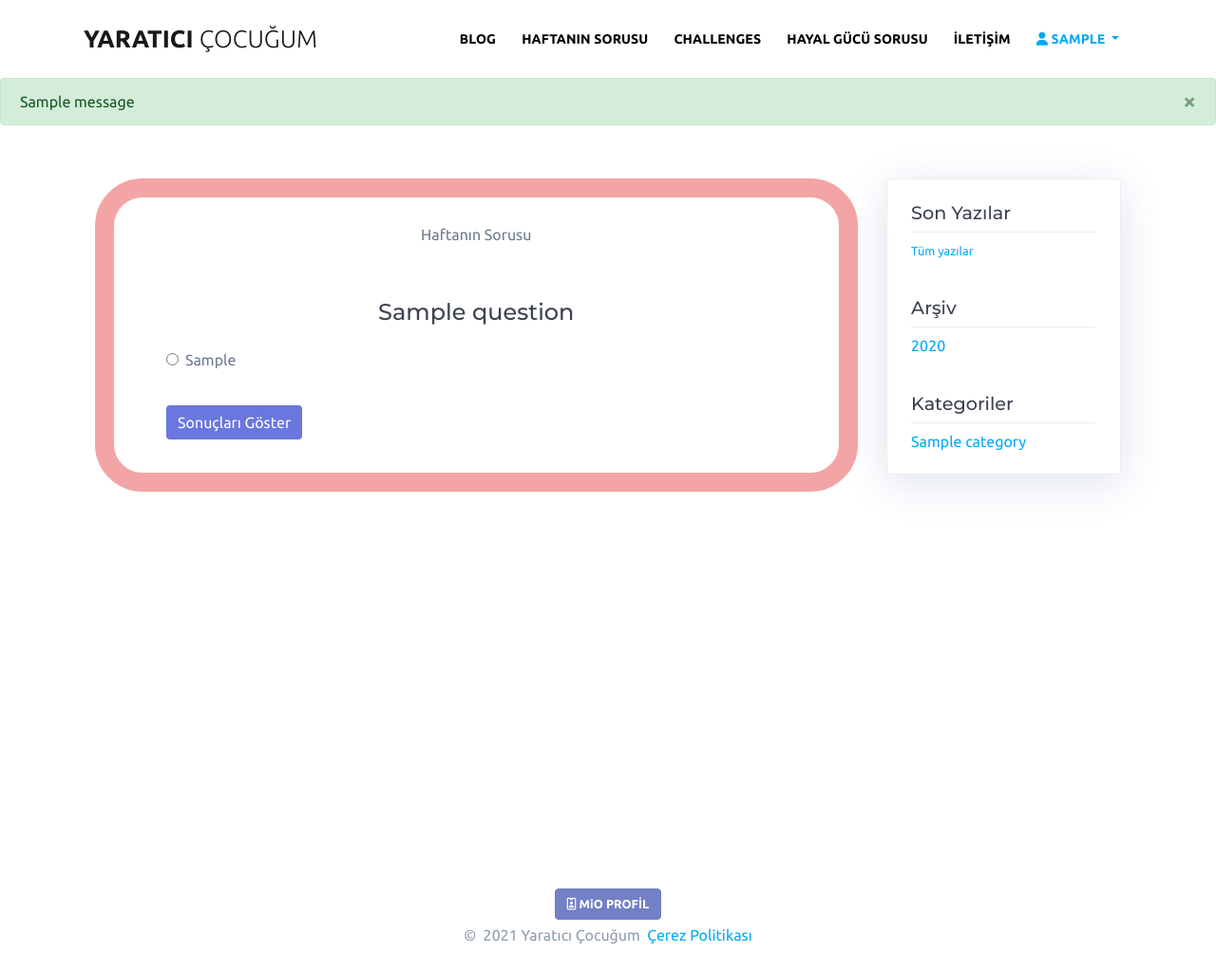
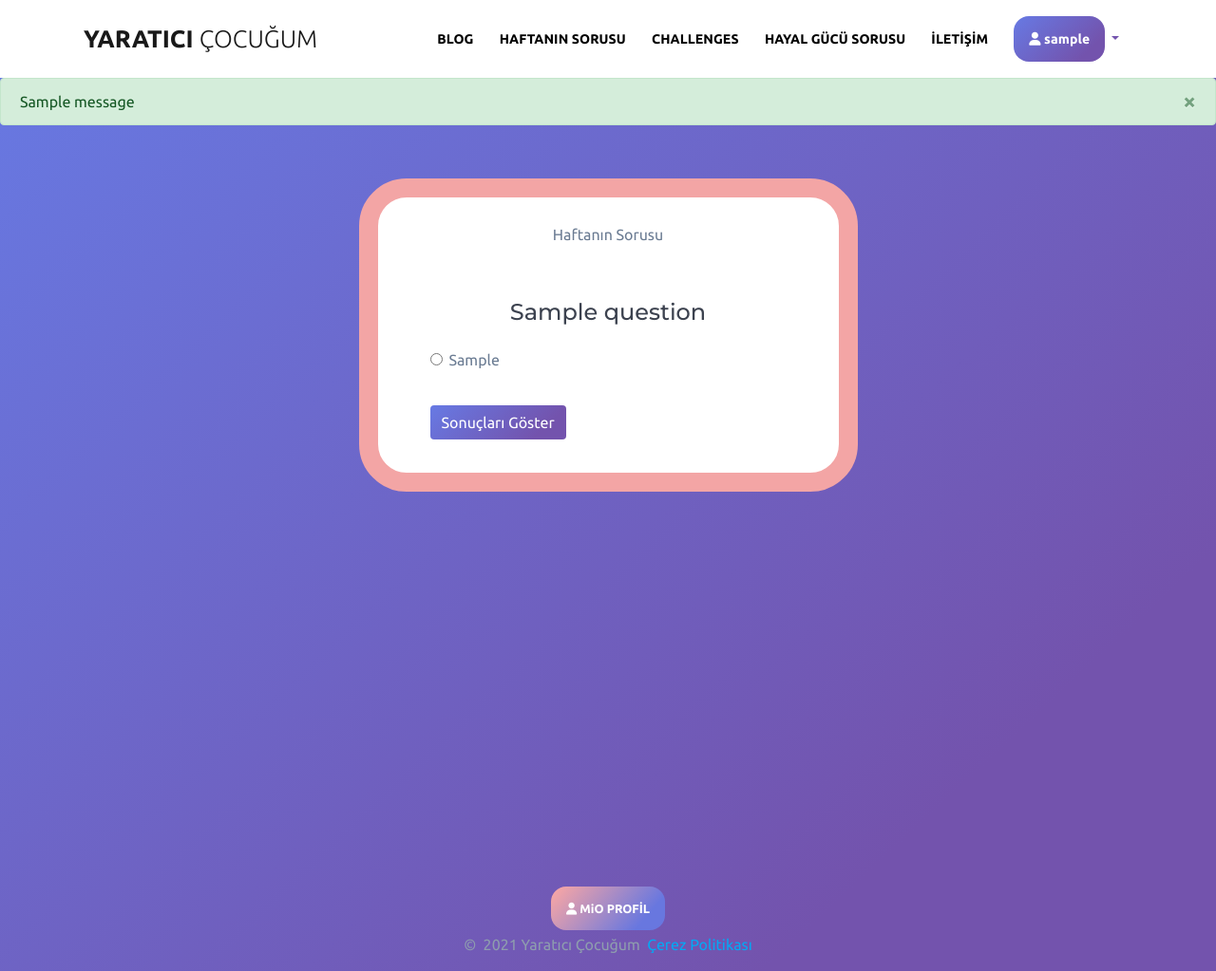
Before and after one commit to erdem-durmaz/Y.C., a Django app: page /gamification/question/ in a window 1280 px wide. Shown: the whole page at 95% size. Before the commit the page ends 994 px from the top, so only its background shows below. Run offline with Django 3.2, Linux system fonts and the light colour scheme; a user stored in the database is signed in; tables that the repository leaves empty hold one stand-in row (values such as "Sample post"); one stand-in notice (Sample message) is shown; some libraries are stand-ins or nearby versions.

Commit message:
leaderboard fix

```diff
--- a/mysite/courses/static/gamification/css/cards.css
+++ b/mysite/courses/static/gamification/css/cards.css
@@ -159,7 +159,8 @@
       }
 
     body {
-        background: linear-gradient(135deg, rgba(102, 126, 234, 0.8) 0%, rgba(118, 75, 162, 0.8) 100%);
+        background: rgb(103,122,228);
+        background: linear-gradient(137deg, rgba(103,122,228,1) 0%, rgba(115,83,173,1) 80%);
     }
 
     a {
--- a/mysite/courses/static/gamification/css/gamification.css
+++ b/mysite/courses/static/gamification/css/gamification.css
@@ -30,6 +30,10 @@
     }
     a {
         color: #03a9f4;
+    }
+    a:hover {
+        color: #0056b3;
+        text-decoration: none;
     }
 
     /* BOOTSTRAP NAVBAR */
@@ -78,6 +82,8 @@
         padding-right: 0rem;
         padding-left: 0rem;
     }
+    .navbar-light .navbar-nav .nav-link:hover {
+    color: #6877E0;}
     .footer {
         color: #8E9DAE;
     }
@@ -103,13 +109,15 @@
 
     .btn-primary {
         color: #fff;
-        background-color: #7380C6;
+        background: rgb(103,122,228);
+                        background: linear-gradient(137deg, rgba(103,122,228,1) 0%, rgba(115,83,173,1) 80%);
         border-color: #7380C6;
     }
     .btn-primary:hover {
         color: #fff;
-        background-color: #7380C6;
-        border-color: #7380C6;
+        background: rgb(255,168,162);
+        background: linear-gradient(131deg, rgba(255,168,162,1) 0%, rgba(104,119,223,1) 80%);
+        border-color: none;
     }
 
     /* BLOG */
@@ -123,3 +131,24 @@
         letter-spacing: .9px;
         padding: 20px;
     }
+
+    .dropdown-toggle{
+        color: #7454AE
+    }
+
+    #miobutton{
+        padding:1rem;
+        border-radius:1rem;
+        color:white;
+        text-transform: none;
+        background: rgb(103,122,228);
+                        background: linear-gradient(137deg, rgba(103,122,228,1) 0%, rgba(115,83,173,1) 80%);
+    }
+
+    #miobuttonbottom{
+        padding:1rem;
+        border-radius:1rem;
+        color:white;
+        text-transform: none;
+        background: rgb(255,168,162);
+        background: linear-gradient(131deg, rgba(255,168,162,1) 0%, rgba(104,119,223,1) 80%);
--- a/mysite/gamification/views.py
+++ b/mysite/gamification/views.py
@@ -41,7 +41,7 @@
 
 def contact_form(request):
     form = ContactForm()
-    update_scoreboard_points()
+    # update_scoreboard_points()
     if request.method == "POST":
         print(request.POST)
         form = ContactForm(request.POST)
@@ -77,11 +77,12 @@
 
 
 def leaderboard(request):
+    update_scoreboard_points()
     winnerlst = list()
     place = 1
     top213 = []
     restlst = list()
-    leaderboard = ScoreBoard.objects.values('user').annotate(
+    leaderboard = ScoreBoard.objects.filter(date__month=NOW.month).values('user').annotate(
         sum=Sum('totalscore')).order_by('-sum')
     print(leaderboard)
     if len(leaderboard) >= 3:
@@ -100,7 +101,7 @@
         top213.append(winnerlst[0])
         top213.append(winnerlst[2])
 
-        rest = ScoreBoard.objects.values('user').annotate(
+        rest = ScoreBoard.objects.filter(date__month=NOW.month).values('user').annotate(
             sum=Sum('totalscore')).order_by('-sum')
         for player in rest[3:]:
             currentuser = get_object_or_404(User, pk=player['user'])
@@ -208,6 +209,9 @@
                         total_point += pointobj['score']
                         challenges += pointobj['score']
                         likes += pointobj['score']
+                        scoremodel = get_object_or_404(ScoreBoard,pk=scoreobj['id'])
+                        scoremodel.totalscore = pointobj['score']
+                        scoremodel.save()
 
             else:
                 activitynum = scoreobj['activity']
@@ -216,6 +220,9 @@
                         total_point -= pointobj['score']
                         challenges -= pointobj['score']
                         likes -= pointobj['score']
+                        scoremodel = get_object_or_404(ScoreBoard,pk=scoreobj['id'])
+                        scoremodel.totalscore = pointobj['score'] * -1
+                        scoremodel.save()
 
 
         elif scoreobj['activity'] == 5 or scoreobj['activity'] == 6:  # comments
@@ -226,6 +233,9 @@
                         total_point += pointobj['score']
                         challenges += pointobj['score']
                         comments += pointobj['score']
+                        scoremodel = get_object_or_404(ScoreBoard,pk=scoreobj['id'])
+                        scoremodel.totalscore = pointobj['score']
+                        scoremodel.save()
 
             else:
                 activitynum = scoreobj['activity']
@@ -234,6 +244,9 @@
                         total_point -= pointobj['score']
                         challenges -= pointobj['score']
                         comments -= pointobj['score']
+                        scoremodel = get_object_or_404(ScoreBoard,pk=scoreobj['id'])
+                        scoremodel.totalscore = pointobj['score'] * -1
+                        scoremodel.save()
 
 
         elif scoreobj['activity'] == 2:  # img upload
@@ -244,6 +257,9 @@
                         total_point += pointobj['score']
                         challenges += pointobj['score']
                         images += pointobj['score']
+                        scoremodel = get_object_or_404(ScoreBoard,pk=scoreobj['id'])
+                        scoremodel.totalscore = pointobj['score']
+                        scoremodel.save()
 
 
             else:
@@ -253,6 +269,9 @@
                         total_point -= pointobj['score']
                         challenges -= pointobj['score']
                         images -= pointobj['score']
+                        scoremodel = get_object_or_404(ScoreBoard,pk=scoreobj['id'])
+                        scoremodel.totalscore = pointobj['score'] * -1
+                        scoremodel.save()
 
 
         elif scoreobj['activity'] == 8:  # weeklyquestion
@@ -263,6 +282,9 @@
                         total_point += pointobj['score']
                         weeklyquestion += pointobj['score']
                         results['weeklyquestionid'] = scoreobj['weeklyquestion']
+                        scoremodel = get_object_or_404(ScoreBoard,pk=scoreobj['id'])
+                        scoremodel.totalscore = pointobj['score']
+                        scoremodel.save()
 
 
         elif scoreobj['activity'] == 10:  # imaginequestion
@@ -273,6 +295,9 @@
                         total_point += pointobj['score']
                         imaginequestion += pointobj['score']
                         results['imaginequestionid'] = scoreobj['imaginequestion']
+                        scoremodel = get_object_or_404(ScoreBoard,pk=scoreobj['id'])
+                        scoremodel.totalscore = pointobj['score']
+                        scoremodel.save()
 
             else:
                 activitynum = scoreobj['activity']
@@ -280,6 +305,10 @@
                     if activitynum == pointobj['id']:
                         total_point -= pointobj['score']
                         imaginequestion -= pointobj['score']
+                        scoremodel = get_object_or_404(ScoreBoard,pk=scoreobj['id'])
+                        scoremodel.totalscore = pointobj['score'] * -1
+                        scoremodel.save()
+
 
 
     postcount = BlogPost.objects.exclude(
@@ -624,6 +653,14 @@
 def send_challenge_photo(request, challenge_id):
     activity = get_object_or_404(ScoringActivities, pk=2)
     challenge = get_object_or_404(Challenge, pk=challenge_id)
+    upload_count = ScoreBoard.objects.filter(user=request.user, challenge=challenge, activity=activity).count() % 2
+
+    def check_uploaded_photo():
+        uploaded_photo = ImageNominate.objects.filter(user=request.user, challenge=challenge)
+        if uploaded_photo.exists:
+            return uploaded_photo
+        else:
+            return "nophoto"
 
 
     if request.method == 'POST':
@@ -640,35 +677,21 @@
                 owner=form.cleaned_data['owner']
             )
             new_photo.save()
-            # Add Score
-            x = ScoreBoard.objects.filter(
-                user=request.user, challenge=challenge, activity=activity, deleted=False)
-            total = 0
-            for i in x:
-                if i.imagenominate != None:
-                    total += 1
-                    print(i.imagenominate)
-            print(total)
-            if total < 1:
-                score = ScoreBoard(
-                    user=request.user,
-                    activity=activity,
-                    imagenominate=new_photo,
-                    challenge=challenge
-                )
-                print("total 0dan kucuk")
-                score.save()
-                print('saved')
-                messages.add_message(request, messages.SUCCESS,
-                                     f'<i class="fas fa-trophy"></i> Tebrikler! Fotoğrafınız yüklendi, {activity.score} puan kazandınız')
-            else:
-                messages.add_message(request, messages.INFO,
-                                     f'<i class="fas fa-trophy"></i> Tebrikler! Fotoğrafınız yüklendi!  Her challenge için maksimum {activity.score} puan kazanabilirsiniz')
+
+            score = ScoreBoard(
+                user=request.user,
+                activity=activity,
+                imagenominate=new_photo,
+                challenge=challenge
+            )
+            score.save()
+            messages.add_message(request, messages.SUCCESS,
+                                    f'<i class="fas fa-trophy"></i> Tebrikler! Fotoğrafınız yüklendi, {activity.score} puan kazandınız')
             return HttpResponseRedirect(reverse('gamification:show_challenge', args=(challenge.slug,)))
     else:
         form = ImageNominateForm()
 
-    return render(request, 'gamification/send-challenge-photo.html', {'form': form, 'challenge': challenge})
+    return render(request, 'gamification/send-challenge-photo.html', {'form': form, 'challenge': challenge,'upload_count':upload_count,'upphoto':check_uploaded_photo})
 
 def get_question(request):
     form = ChoiceForm()
--- a/mysite/templates/footer_final.html
+++ b/mysite/templates/footer_final.html
@@ -1,6 +1,7 @@
-<div class="d-flex align-items-center mt-1">
+<div class="d-flex align-items-center mt-3 mb-3">
     {% if request.user.is_authenticated %}
-    <a style="margin-left:auto;margin-right:auto; font-size:0.8rem; font-weight:700;  "class="btn btn-primary btn-fill" href="{% url 'gamification:profile' username=user.username %}"><i class="far fa-id-badge"></i> MiO PROFİL</a>
+
+    <a class="stickymiobutton"style="margin-left:auto;margin-right:auto; font-size:0.8rem; font-weight:700;  "class="" href="{% url 'gamification:profile' username=user.username %}"><span id="miobuttonbottom"style=""><i class="fas fa-user"></i>  MiO PROFİL</span> </a>
     {%endif%}
 
 </div>
--- a/mysite/templates/gamification/hayalgucu.html
+++ b/mysite/templates/gamification/hayalgucu.html
@@ -118,8 +118,8 @@
     }
 
   body {
-      background: rgb(255,255,255);
-      background: linear-gradient(135deg, rgba(102, 126, 234, 0.8) 0%, rgba(118, 75, 162, 0.8) 100%);
+    background: rgb(103,122,228);
+    background: linear-gradient(137deg, rgba(103,122,228,1) 0%, rgba(115,83,173,1) 80%);
   }
 
     .side,
--- a/mysite/templates/gamification/leaderboard.html
+++ b/mysite/templates/gamification/leaderboard.html
@@ -7,7 +7,8 @@
 
 <style>
     body {
-        background: linear-gradient(135deg, rgba(102, 126, 234, 0.8) 0%, rgba(118, 75, 162, 0.8) 100%);
+      background: rgb(103,122,228);
+      background: linear-gradient(137deg, rgba(103,122,228,1) 0%, rgba(115,83,173,1) 80%);
       min-height: 100vh;
     }
     ul {
--- a/mysite/templates/gamification/profile.html
+++ b/mysite/templates/gamification/profile.html
@@ -73,7 +73,8 @@
 
 
   body {
-    background: linear-gradient(135deg, rgba(102, 126, 234, 0.8) 0%, rgba(118, 75, 162, 0.8) 100%);
+    background: rgb(103,122,228);
+    background: linear-gradient(137deg, rgba(103,122,228,1) 0%, rgba(115,83,173,1) 80%);
     min-height: 100vh;
   }
 
--- a/mysite/templates/gamification/show-image.html
+++ b/mysite/templates/gamification/show-image.html
@@ -49,7 +49,8 @@
 <style>
   body {
     font-family: 'Ubuntu', sans-serif;
-    background-color: #cccccc;
+    background: rgb(103,122,228);
+    background: linear-gradient(137deg, rgba(103,122,228,1) 0%, rgba(115,83,173,1) 80%);
   }
 
   .side,
--- a/mysite/templates/gamification/show_challenge.html
+++ b/mysite/templates/gamification/show_challenge.html
@@ -164,8 +164,8 @@
       }
 
     body {
-
-background-color: #cccccc;
+        background: rgb(103,122,228);
+        background: linear-gradient(137deg, rgba(103,122,228,1) 0%, rgba(115,83,173,1) 80%);
     }
 
 
@@ -2049,7 +2049,7 @@
 
 
 <div  class="d-flex flex-column justify-content-around align-items-center">
-    <div ><h1 style="color:#3C424F"class="display-3 text-center py-3"><strong> {{challenge.title}}</strong></h1></div>
+    <div ><h1 style="color:white"class="text-center py-3"><strong> {{challenge.title}}</strong></h1></div>
     <div class="d-flex align-items-baseline mb-3">
         <a href="{%url 'gamification:get_challenge_details' slug=challenge.slug %}"
             class="btn btn-primary btn-fill btn-round mr-2"> Detaylar</a>
--- a/mysite/templates/gamification/showdailyquestion.html
+++ b/mysite/templates/gamification/showdailyquestion.html
@@ -47,6 +47,9 @@
 
     body{
         text-align: left;
+        background: rgb(103,122,228);
+background: linear-gradient(137deg, rgba(103,122,228,1) 0%, rgba(115,83,173,1) 80%);
+
     }
 
      /* WRAPPER */
@@ -149,7 +152,7 @@
             -ms-flex: 0 0 auto;
             flex: 0 0 auto;
             flex-grow: 1;
-            background-color: #fff;
+
         }
 
         .sidebar .panel {
@@ -215,7 +218,7 @@
     <div id='page-content' class="content blog-page">
         <div class="gridContainer gridContainer content">
             <div class="row">
-                <div class="col-sm-12 col-lg-9 mt-2 ">
+                <div class=" col-sm-12 col-md-9 col-lg-6 mt-2 mx-auto ">
                     <div id=question class="card">
                         <div class="weeklycard-header text-center">
                             Haftanın Sorusu
@@ -243,51 +246,7 @@
                         </div>
                     </div>
                 </div>
-                <div class="sidebar col-sm-12  col-lg-3 mt-2">
-                    <div class="panel bg-color-white">
 
-                        <div id="recent-posts-2" class="widget widget_recent_entries">
-                            <h5 class="widgettitle">Son Yazılar</h5>
-                            <ul>
-                                {%for post in sidebarposts %}
-                                <li>
-                                    <a href="{%url 'yaratici:show_post' slug=post.slug%}"
-                                        aria-current="page">{{post.title}}</a>
-                                </li>
-
-                                {%endfor%}
-                                <li>
-                                    <a href="{%url 'yaratici:posts'%}"
-                                        aria-current="page"><small> Tüm yazılar</small></a>
-                                </li>
-                            </ul>
-
-                        </div>
-
-                        <div id="categories-2" class="widget widget_categories">
-                            <h5 class="widgettitle">Arşiv</h5>
-                            <ul>
-                                {%for year in years %}
-                                <li class="cat-item cat-item-3"><a
-                                        href="{%url 'yaratici:posts_byyear' year=year%}">{{year}}</a>
-                                </li>
-                                {%endfor%}
-                            </ul>
-
-                        </div>
-                        <div id="categories-2" class="widget widget_categories">
-                            <h5 class="widgettitle">Kategoriler</h5>
-                            <ul>
-                                {%for category in categories %}
-                                <li class="cat-item cat-item-3"><a
-                                        href="{%url 'yaratici:posts_bytag' slug=category.slug %}">{{category}}</a>
-                                </li>
-                                {%endfor%}
-                            </ul>
-
-                        </div>
-                    </div>
-                </div>
 
             </div>
         </div>
--- a/mysite/templates/header_final.html
+++ b/mysite/templates/header_final.html
@@ -23,7 +23,7 @@
                 <a class="nav-link" href="{% url 'yaratici:posts' %}">BlOG </a>
             </li>
             <li class="nav-item">
-                <a class="nav-link" href="{% url 'gamification:weeklyquestion'%}#question">HAFTANIN SORUSU </a>
+                <a class="nav-link" href="{% url 'gamification:weeklyquestion'%}">HAFTANIN SORUSU </a>
             </li>
 
             <li class="nav-item">
@@ -45,9 +45,9 @@
                     <a class=" dropdown-toggle" href="#" role="button" id="dropdownMenuLink" data-toggle="dropdown"
                         aria-haspopup="true" aria-expanded="false">
                         {% if request.user.is_authenticated %}
-                        <i class="fas fa-user"></i> {{user.username}}
+                         <span id="miobutton"><i class="fas fa-user"></i>  {{user.username}}</span>
                         {%else%}
-                        <i class="fas fa-user"></i> MiO PROFİL
+                        <span id="miobutton"style=""><i class="fas fa-user"></i>  MiO GİRİŞ</span>
                         {%endif%}
                     </a>
 
@@ -58,7 +58,7 @@
                         <a class="dropdown-item" href="{% url 'logout' %}"><i class="fas fa-sign-out-alt"></i> ÇIKIŞ</a>
                         {%else%}
                         <a class="dropdown-item" href="{% url 'login' %}"><i class="fas fa-sign-in-alt"></i> GİRİŞ </a>
-                        <a class="dropdown-item" href="{% url 'gamification:leaderboard'%}"><i style="color:#109CFF"class="fas fa-trophy"></i> Puan Tablosu </a>
+                        <a class="dropdown-item" href="{% url 'gamification:leaderboard'%}"><i style="color:#7454AE"class="fas fa-trophy"></i> Puan Tablosu </a>
                         {%endif%}
 
                     </div>
--- a/mysite/templates/registration/login.html
+++ b/mysite/templates/registration/login.html
@@ -4,6 +4,7 @@
 {%block css%}
 <link rel="stylesheet" type="text/css" href="{% static 'gamification/css/cards.css' %}">
 <style>
+
   ul {
       list-style-type: none;
 
@@ -46,6 +47,7 @@
 
   body{
       text-align: left;
+
   }
   .card{
       max-width: 500px;
@@ -69,7 +71,7 @@
 <div class="col-lg-6 mx-auto mt-3">
   <div id="question" class="card text-center">
     <img class="rounded"
-      src="https://images.unsplash.com/photo-1466838931486-92f3b5ff31a6?ixlib=rb-1.2.1&ixid=MXwxMjA3fDB8MHxwaG90by1wYWdlfHx8fGVufDB8fHw%3D&auto=format&fit=crop&w=1187&q=80"
+      src="https://images.unsplash.com/photo-1529854140025-25995121f16f?ixid=MXwxMjA3fDB8MHxwaG90by1wYWdlfHx8fGVufDB8fHw%3D&ixlib=rb-1.2.1&auto=format&fit=crop&w=1050&q=80"
       class="card-img-top" alt="...">
     <div class="ml-3 card-body text-left">
       <h4 class="card-title">{{challenge.title}}</h4>
--- a/mysite/templates/yaratici/post.html
+++ b/mysite/templates/yaratici/post.html
@@ -51,12 +51,12 @@
                     <br>
                     <b>Tags:</b>  {{post.meta_tags}}
 
-                    <div class="row">
-                        <div class="text-center"> <a class="button color1"
+                    <div style="margin-top:1rem"class="row">
+                        <div class="text-center"> <a class="button big color1"
                                 data-attr-shortcode="href:mesmerize_blog_link"
                                 href="{%url 'yaratici:posts' %}">Diğer Yazılar</a>
                                 <a
-                                class="button color1" target="_self"
+                                class="button big color1" target="_self"
                                 href="{%url 'yaratici:get_question'%}#question">Haftanın Sorusu <i class="far fa-smile-wink"></i> </a></div>
                     </div>
                 </div>
```
Also changed, not shown: mysite/gamification/admin.py (+13 -2 lines), mysite/templates/gamification/send-challenge-photo.html (+9 -0 lines), mysite/yaratici/static/css/mesmerize-style.min.css, 1 other file.
